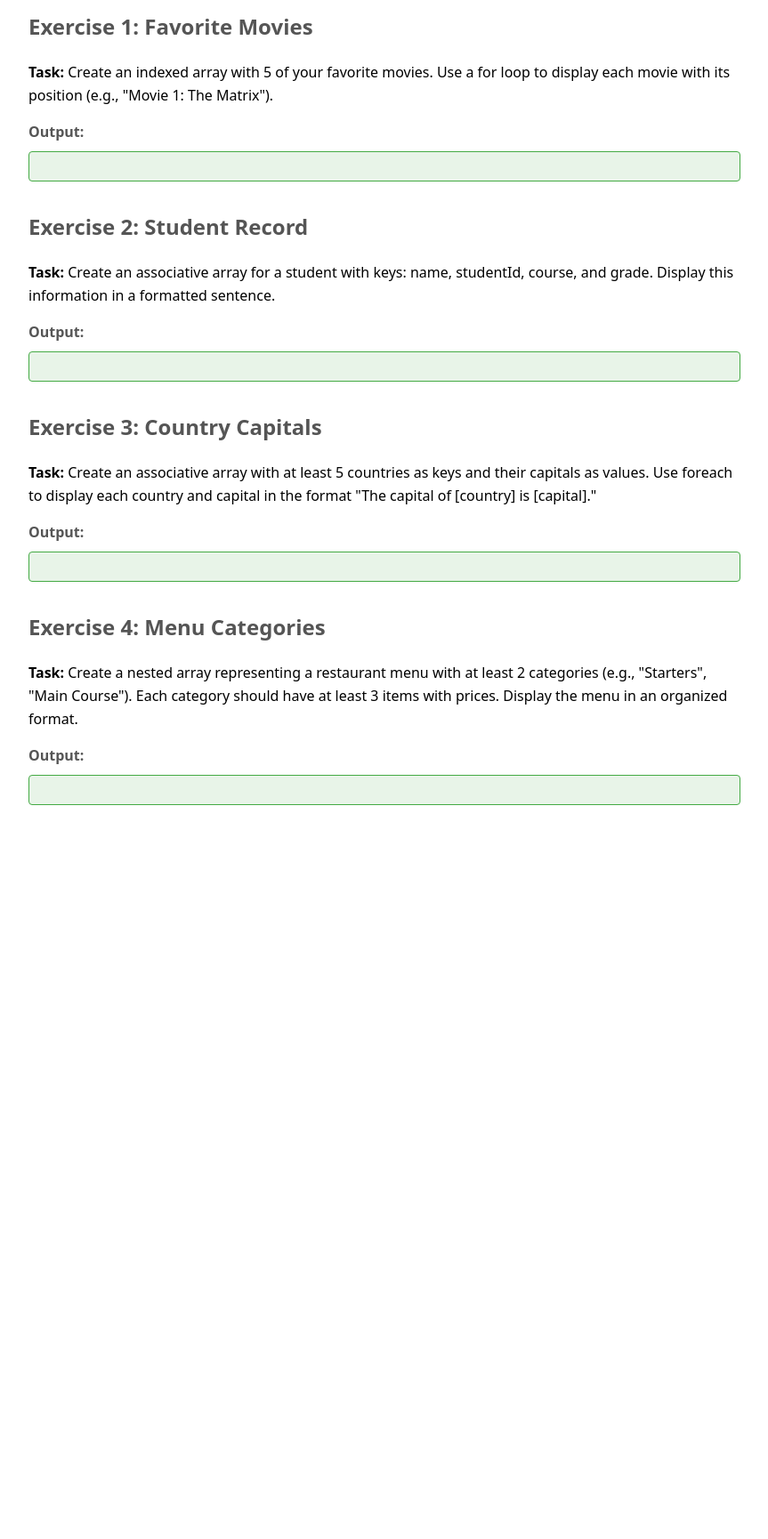
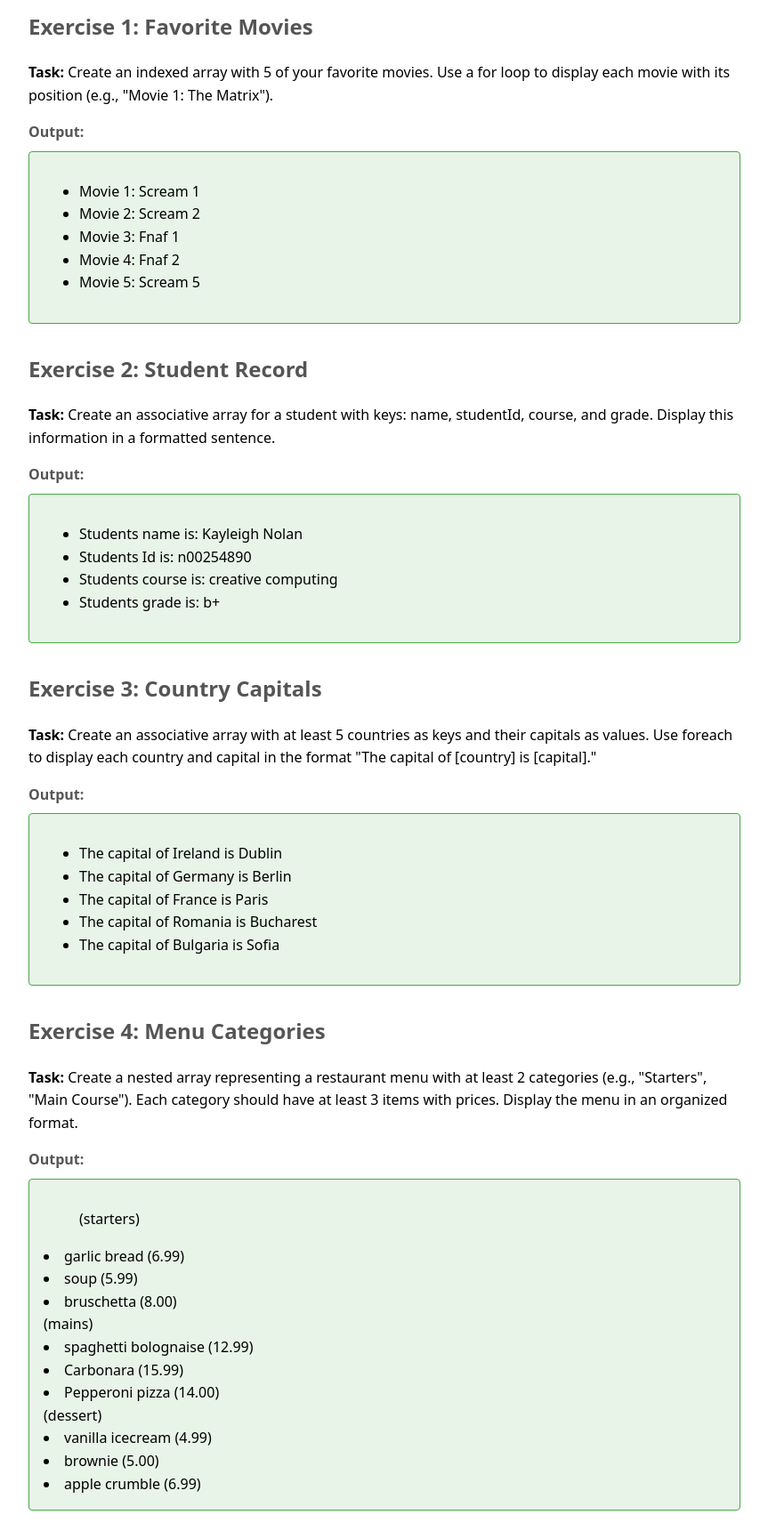
Before and after one commit to IADT-CC-Y1-WebDev/web-development-n00254890, a PHP site: page /exercises/01-php-introduction/03-arrays.php in a window 1280 px wide. Shown: the part 172-1902 px from the top of the page at 89% size, without its empty margins (208-1071 px from the left). Before the commit the page ends 1077 px from the top, so only its background shows below. Run offline with PHP 8.4, Linux system fonts and the light colour scheme.

Commit message:
lecture 20-01-2026

```diff
--- a/src/exercises/01-php-introduction/03-arrays.php
+++ b/src/exercises/01-php-introduction/03-arrays.php
@@ -27,6 +27,13 @@
     <div class="output">
         <?php
         // TODO: Write your solution here
+        $movie = ['Scream 1','Scream 2','Fnaf 1','Fnaf 2','Scream 5'];
+        echo "<ul>";
+        for($i = 0; $i < count($movie); $i++) {
+            $movienum = $i+1;
+            echo "<li>Movie $movienum: $movie[$i]</li>";
+        }
+        echo"</ul>";
         ?>
     </div>
 
@@ -42,6 +49,19 @@
     <div class="output">
         <?php
         // TODO: Write your solution here
+        $student = [
+            "name" => "Kayleigh Nolan",
+            "studentId" => "n00254890",
+            "course" => "creative computing",
+            "grade" => "b+",
+        ];
+
+        echo "<ul>";
+         echo "<li> Students name is: {$student['name']} </li>";
+         echo "<li> Students Id is: {$student['studentId']} </li>";
+         echo "<li> Students course is: {$student['course']}</li>";
+         echo "<li> Students grade is: {$student['grade']}</li>";
+         echo "</ul>";
         ?>
     </div>
 
@@ -58,6 +78,19 @@
     <div class="output">
         <?php
         // TODO: Write your solution here
+        $countries = [
+            "Ireland" => "Dublin",
+            "Germany" => "Berlin",
+            "France" => "Paris",
+            "Romania" => "Bucharest",
+            "Bulgaria" => "Sofia",
+        ];
+
+        echo "<ul>";
+        foreach($countries as $country => $capital) {
+            echo "<li> The capital of $country is $capital";
+        }
+        echo "<ul>";
         ?>
     </div>
 
@@ -75,6 +108,32 @@
     <div class="output">
         <?php
         // TODO: Write your solution here
+        $menu = [
+            'starters' => [
+                'garlic bread' => "6.99",
+                'soup' => "5.99",
+                'bruschetta' => "8.00",
+            ],
+            'mains' => [
+                'spaghetti bolognaise' => "12.99",
+                'Carbonara' => "15.99",
+                'Pepperoni pizza' => "14.00",
+            ],
+            'dessert' => [
+                'vanilla icecream' => "4.99",
+                'brownie' => "5.00",
+                'apple crumble' => "6.99",
+            ],
+        ];
+        echo "<ul>";
+        foreach ($menu as $section => $items) {
+            echo "($section)";
+            echo "</ul>";
+            foreach ($items as $meal => $price) {
+                echo "<li>$meal ($price)</li>";
+            }
+            echo"</ul>";
+        }
         ?>
     </div>
 
```
Also changed, not shown: src/exercises/01-php-introduction/01-variables.php (+19 -0 lines), src/exercises/01-php-introduction/02-statements.php (+36 -0 lines).
